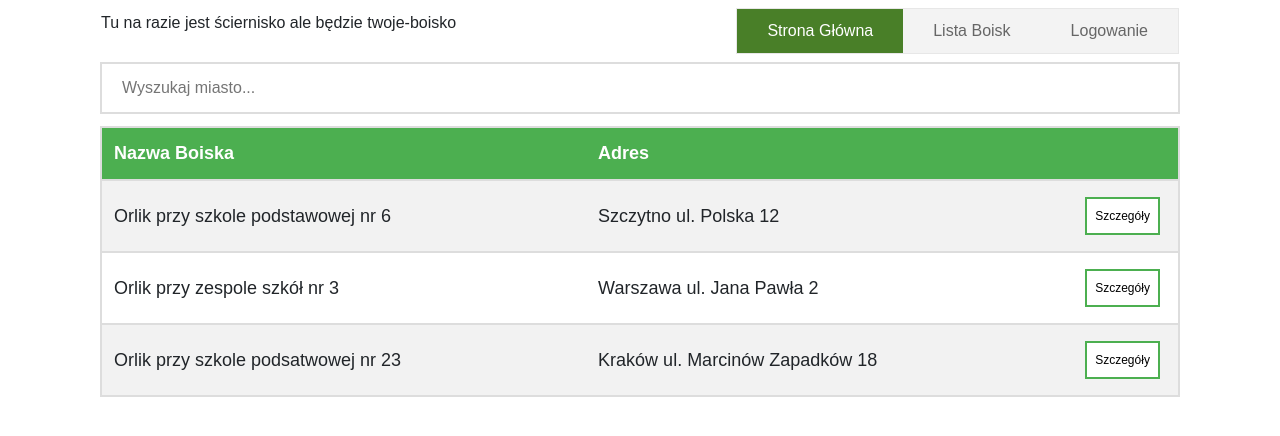
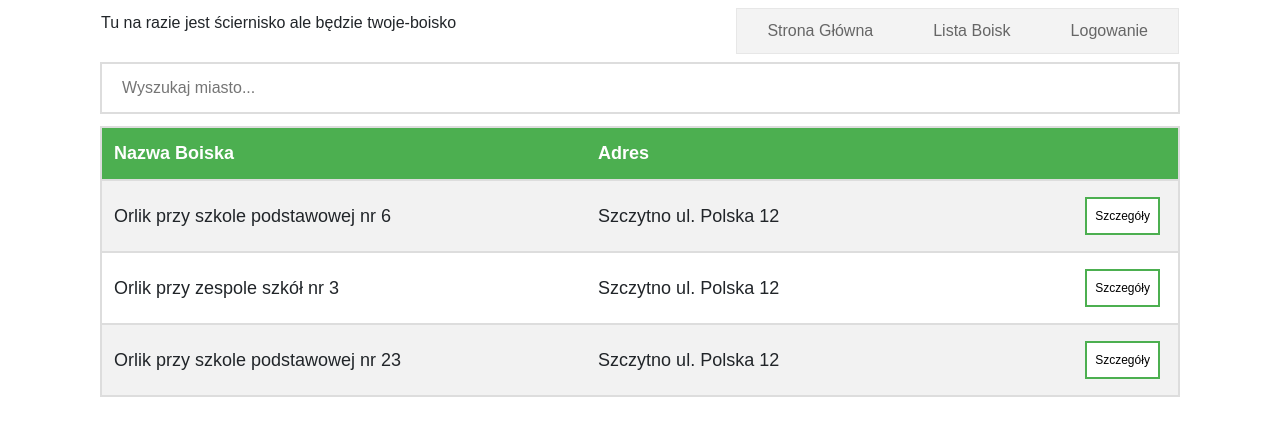
Before and after one commit to Aquarius96/twoje-boisko, a React (Create React App) app in the folder twoje-boisko-frontend/: page /listaBoisk in a window 1280 px wide. Shown: the top 436 px of the page. Built offline with nearby package versions, Linux system fonts and the light colour scheme.

Commit message:
table from json

```diff
--- a/twoje-boisko-frontend/src/components/Navbar.css
+++ b/twoje-boisko-frontend/src/components/Navbar.css
@@ -31,3 +31,7 @@ li a:hover:not(.active) {
     text-decoration: none;
     color:black;
 }
+
+Modal{
+    display: block;
+}
--- a/twoje-boisko-frontend/src/components/Navbar.js
+++ b/twoje-boisko-frontend/src/components/Navbar.js
@@ -12,7 +12,7 @@ class Navbar extends Component {
         <div className="navbar container">
         <div><p>Tu na razie jest ściernisko ale będzie twoje-boisko</p></div>
          <ul>
-            <li><Link className='active' to="/">Strona Główna</Link></li>
+            <li><Link className='a' to="/">Strona Główna</Link></li>
             <li><Link to="/listaBoisk">Lista Boisk</Link></li>
             <li><a href="#login.html">Logowanie</a></li>
          </ul>
--- a/twoje-boisko-frontend/src/components/NewsTab.js
+++ b/twoje-boisko-frontend/src/components/NewsTab.js
@@ -8,15 +8,15 @@ class NewsTab extends Component {
 
     }
   render() {
-    var allNews = {
+    var mockNews = {
         "one":{"header":'Joe'},"two":{"header":"Jane"},"three":{"header":"Fado"}
     }
-    var allNewsTab = [];
-    Object.keys(allNews).forEach(function(key){
-        allNewsTab.push(allNews[key]);
+    var mockNewsTab = [];
+    Object.keys(mockNews).forEach(function(key){
+        mockNewsTab.push(mockNews[key]);
     });
     return (<div class="news-tab row">
-        {allNewsTab.map(item => <div class="col-sm-4"><News header={item.header}/></div>)}
+        {mockNewsTab.map(item => <div class="col-sm-4"><News header={item.header}/></div>)}
         </div>
     );
   }
--- a/twoje-boisko-frontend/src/components/TableSportsfield.js
+++ b/twoje-boisko-frontend/src/components/TableSportsfield.js
@@ -2,7 +2,23 @@ import React, { Component } from 'react';
 import './TableSportsfield.css';
 
 class TableSportsfield extends Component {
+    constructor(props){
+        super(props);
+    }
+
+    sortTable(){
+
+    }
   render() {
+    var mockTableRows = {
+        "one":{"name":'Orlik przy szkole podstawowej nr 6',"address":'Szczytno ul. Polska 12'},
+        "two":{"name":"Orlik przy zespole szkół nr 3","address":'Szczytno ul. Polska 12'},
+        "three":{"name":"Orlik przy szkole podstawowej nr 23","address":'Szczytno ul. Polska 12'}
+    }
+    var mockTableRowsTab = [];
+    Object.keys(mockTableRows).forEach(function(key){
+        mockTableRowsTab.push(mockTableRows[key]);
+    });
     return (
       <div class="tableContainer">
       <input type="text" id="myInput" placeholder="Wyszukaj miasto..." title="Type in a name"></input>
@@ -12,22 +28,13 @@ class TableSportsfield extends Component {
                     <th class ="miasto">Adres</th>
                     <th class ="przycisk"></th>
                 </tr>
-                <tr>
-                    <td>Orlik przy szkole podstawowej nr 6</td>
-                    <td>Szczytno ul. Polska 12</td>
-                    <td><button class="button button1">Szczegóły</button></td>
-
-                </tr>
-                <tr>
-                    <td>Orlik przy zespole szkół nr 3</td>
-                    <td>Warszawa ul. Jana Pawła 2</td>
+                {mockTableRowsTab.map(item =>
+                 <tr>
+                    <td>{item.name}</td>
+                    <td>{item.address}</td>
                     <td><button class="button button1">Szczegóły</button></td>
                 </tr>
-                <tr>
-                    <td>Orlik przy szkole podsatwowej nr 23</td>
-                    <td>Kraków ul. Marcinów Zapadków 18</td>
-                    <td><button class="button button1">Szczegóły</button></td>
-                </tr>
+                )}
         </table>
       </div>
     );
```
